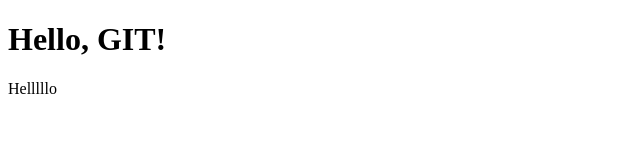
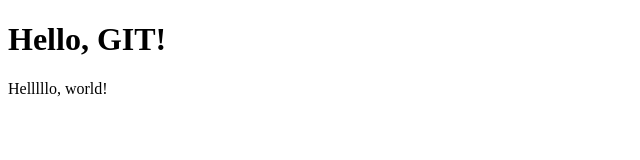
Before and after one commit to Gaith-M/new_test, a plain HTML site: page index.html in a window 1280 px wide. Shown: the full height of the page, 0-640 px from the left. Drawn offline with Linux system fonts and the light colour scheme.

Commit message:
updated the first paragraph
Added hello world

```diff
--- a/index.html
+++ b/index.html
@@ -7,6 +7,6 @@
 </head>
 <body>
     <h1>Hello, GIT!</h1>
-    <p>Helllllo</p>
+    <p>Helllllo, world!</p>
 </body>
 </html>
```
